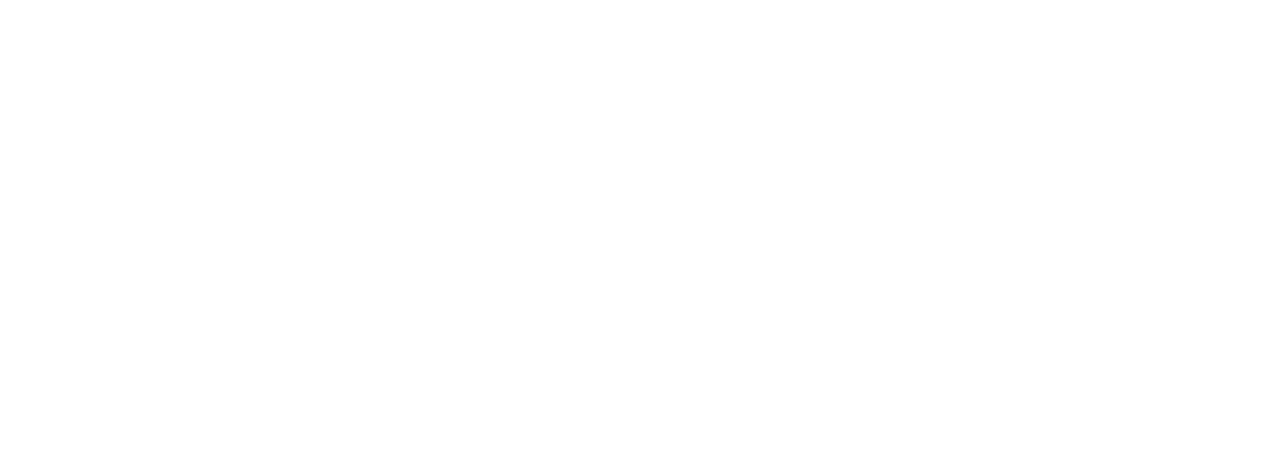
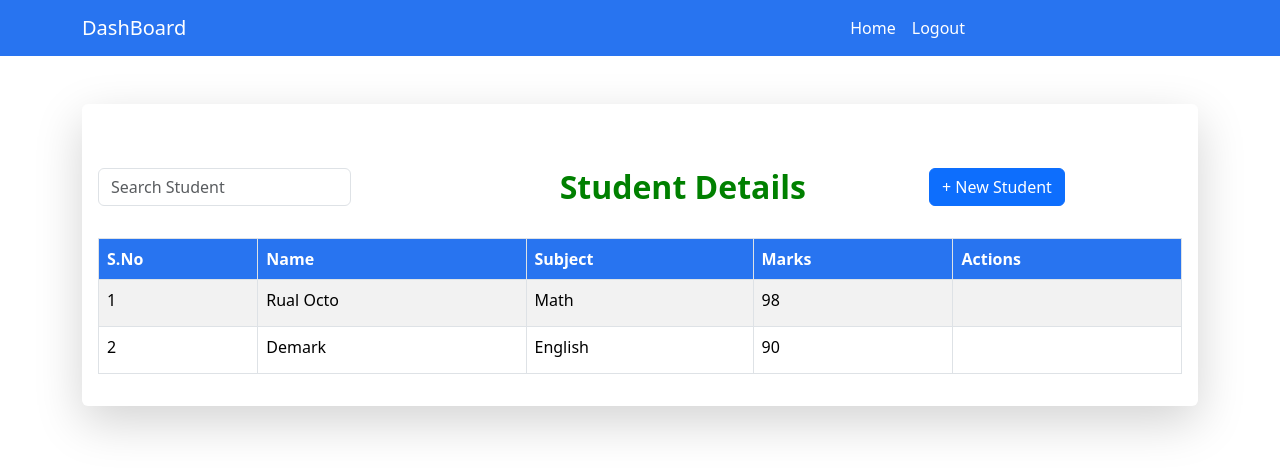
Before and after one commit to Shakyaalok/teacher-dashboard, a React (Create React App) app: page /dashboard/home in a window 1280 px wide. Before the commit this address had no page. Shown: the top 474 px of the page. Built offline with nearby package versions, Linux system fonts and the light colour scheme.

Commit message:
Home added

```diff
--- a/public/index.html
+++ b/public/index.html
@@ -1,14 +1,12 @@
 <!DOCTYPE html>
 <html lang="en">
-  <head>
+
+<head>
     <meta charset="utf-8" />
     <link rel="icon" href="%PUBLIC_URL%/favicon.ico" />
     <meta name="viewport" content="width=device-width, initial-scale=1" />
     <meta name="theme-color" content="#000000" />
-    <meta
-      name="description"
-      content="Web site created using create-react-app"
-    />
+    <meta name="description" content="Web site created using create-react-app" />
     <link rel="apple-touch-icon" href="%PUBLIC_URL%/logo192.png" />
     <!--
       manifest.json provides metadata used when your web app is installed on a
@@ -24,9 +22,12 @@
       work correctly both with client-side routing and a non-root public URL.
       Learn how to configure a non-root public URL by running `npm run build`.
     -->
+    <link href="https://fonts.googleapis.com/icon?family=Material+Icons" rel="stylesheet">
+
     <title>React App</title>
-  </head>
-  <body>
+</head>
+
+<body>
     <noscript>You need to enable JavaScript to run this app.</noscript>
     <div id="root"></div>
     <!--
@@ -39,5 +40,6 @@
       To begin the development, run `npm start` or `yarn start`.
       To create a production bundle, use `npm run build` or `yarn build`.
     -->
-  </body>
+</body>
+
 </html>
--- a/src/App.css
+++ b/src/App.css
@@ -10,3 +10,12 @@
     text-align: center;
     margin-bottom: 1rem;
 }
+
+.table-header>tr>th {
+    background: #2874f0 !important;
+    color: white;
+}
+
+.border-color tr {
+    color: red !important;
+}
--- a/src/App.jsx
+++ b/src/App.jsx
@@ -3,13 +3,18 @@
 import RegistrationForm from './components/RegistrationForm';
 import LoginForm from './components/LoginForm';
 import {BrowserRouter as Router,Routes,Route} from 'react-router-dom'
+import DashBoard from './components/DashBoard';
+import Home from './components/Home';
 
 function App() {
   return (
+
     <Router>
     <Routes>
       <Route path='/' element={<RegistrationForm/>}/>
       <Route exact path='/login' element={<LoginForm/>}/>
+      <Route exact path='/dashboard' element={<DashBoard/>}/>
+      <Route exact path='/dashboard/home' element={<Home/>}/>
     </Routes>
     </Router>
   );
--- /dev/null
+++ b/src/components/DashBoard.jsx
@@ -0,0 +1,15 @@
+import React from 'react'
+import NavbarDashBoard from './NavbarDashBoard'
+
+const DashBoard = () => {
+  return (
+    <div>
+
+        <NavbarDashBoard/>
+        <h1 style={{background:'red'}}>  this is the dashBoard</h1>
+
+    </div>
+  )
+}
+
+export default DashBoard
--- /dev/null
+++ b/src/components/Home.jsx
@@ -0,0 +1,77 @@
+import React from 'react'
+import NavbarDashBoard from './NavbarDashBoard'
+import { Button,Card,Table } from 'react-bootstrap'
+
+const Home = () => {
+  return (
+    <div>
+        <NavbarDashBoard/>
+        <div class="container ">
+          <div className="crud shadow-lg p-3 mb-5 mt-5 bg-body rounded">
+          <div class="row ">
+
+           <div class="col-sm-3 mt-5 mb-4 text-gred">
+              <div className="search">
+                <form class="form-inline">
+                 <input class="form-control mr-sm-2" type="search" placeholder="Search Student" aria-label="Search"/>
+
+                </form>
+              </div>
+              </div>
+              <div class="col-sm-3 offset-sm-2 mt-5 mb-4 text-gred" style={{color:"green"}}><h2><b>Student Details</b></h2></div>
+              <div class="col-sm-3 offset-sm-1  mt-5 mb-4 text-gred">
+              <Button variant="primary" >
+                + New Student
+              </Button>
+             </div>
+           </div>
+            <div class="row">
+                <div class="table-responsive">
+                 <table class="table table-striped table-hover table-bordered">
+                    <thead className="table-header">
+                        <tr>
+                            <th>S.No</th>
+                            <th>Name </th>
+                            <th>Subject</th>
+                            <th>Marks</th>
+                            <th>Actions</th>
+                        </tr>
+                    </thead>
+                    <tbody className='border-color'>
+
+                        <tr>
+                            <td>1</td>
+                            <td>Rual Octo</td>
+                            <td>Math</td>
+                            <td>98</td>
+                            <td>
+                                <a href="#" class="edit" title="Edit" data-toggle="tooltip"><i class="material-icons">&#xE254;</i></a>
+                                <a href="#" class="delete" title="Delete" data-toggle="tooltip" style={{color:"red"}}><i class="material-icons">&#xE872;</i></a>
+
+                            </td>
+                        </tr>
+                        <tr>
+                            <td>2</td>
+                            <td>Demark</td>
+                            <td>English</td>
+                            <td>90</td>
+                            <td>
+                                <a href="#" class="edit" title="Edit" data-toggle="tooltip"><i class="material-icons">&#xE254;</i></a>
+                                <a href="#" class="delete" title="Delete" data-toggle="tooltip" style={{color:"red"}}><i class="material-icons">&#xE872;</i></a>
+                            </td>
+                        </tr>
+
+
+
+                    </tbody>
+                </table>
+            </div>
+        </div>
+
+    </div>
+    </div>
+    </div>
+  )
+}
+
+export default Home
--- a/src/components/LoginForm.jsx
+++ b/src/components/LoginForm.jsx
@@ -1,4 +1,5 @@
 import React,{useEffect, useState} from "react";
+import { useNavigate } from "react-router-dom";
 import { Form, Button } from "react-bootstrap";
 import "./RegistrationForm.css";
 
@@ -9,6 +10,10 @@
     const [password,setPassword] = useState('');
     const [error, setError] = useState(false);
     const [errorMessage,setErrorMessage] = useState('')
+
+    //navigation
+    const navigate = useNavigate()
+
 
     //handling the data of the register-teacher
 
@@ -39,6 +44,7 @@
         // clearing the data after entering
         setEmail('');
         setPassword('');
+        navigate('/dashboard')
     }
 
 
--- /dev/null
+++ b/src/components/NavbarDashBoard.css
@@ -0,0 +1,19 @@
+.navbar_header {
+    background-color: #2874f0;
+    color: white !important;
+}
+
+.navbar-link {
+    color: white !important;
+}
+
+.navbar_content {
+    display: flex;
+    gap: 40rem;
+}
+
+@media screen and (max-width:991px) {
+    .navbar_content {
+        gap: 0rem;
+    }
+}
--- /dev/null
+++ b/src/components/NavbarDashBoard.jsx
@@ -0,0 +1,28 @@
+import React from 'react'
+import { Link } from 'react-router-dom'
+import {Navbar,Container,Nav} from 'react-bootstrap'
+import './NavbarDashBoard.css'
+
+const NavbarDashBoard = () => {
+  return (
+    <div>
+    <Navbar expand="lg" className="navbar_header">
+    <Container className='navbar_content'>
+      <Navbar.Brand href="#home" className='navbar-link'>DashBoard</Navbar.Brand>
+      <Navbar.Toggle aria-controls="basic-navbar-nav" />
+      <Navbar.Collapse id="basic-navbar-nav">
+        <Nav className="me-auto">
+          <Nav.Link as={Link} to="/dashboard/home" className='navbar-link'>Home</Nav.Link>
+          <Nav.Link href="#link" className='navbar-link'>Logout</Nav.Link>
+        </Nav>
+      </Navbar.Collapse>
+    </Container>
+  </Navbar>
+
+
+    </div>
+);
+
+}
+
+export default NavbarDashBoard
```
Also changed, not shown: src/components/temporaryStudentLists.js (added).
